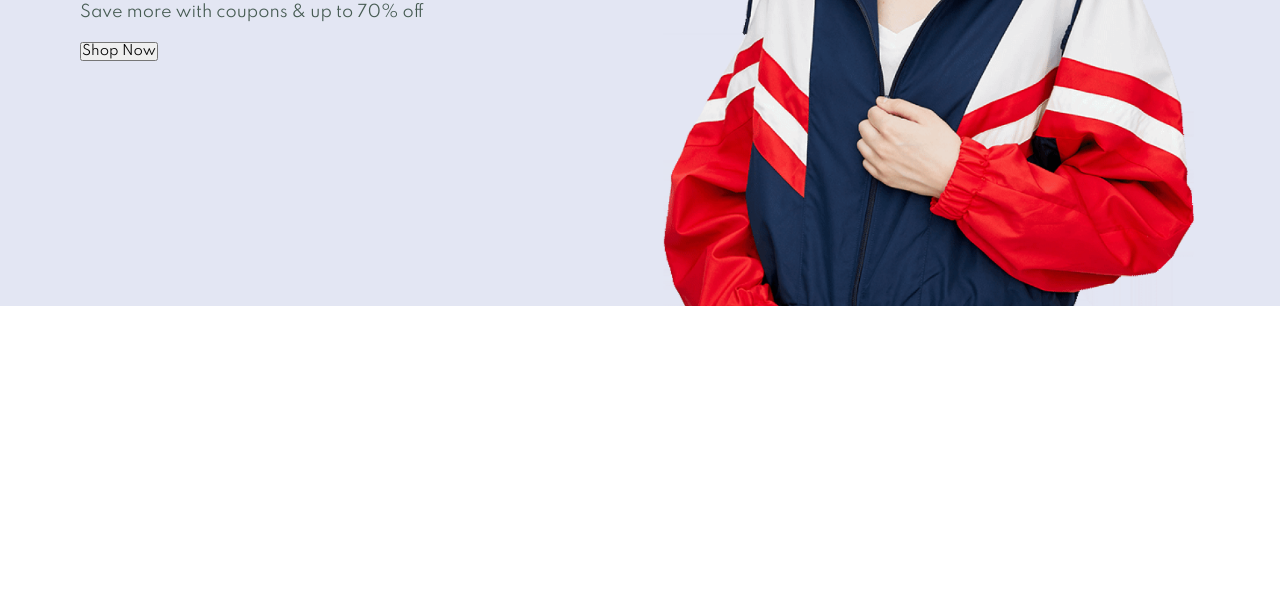
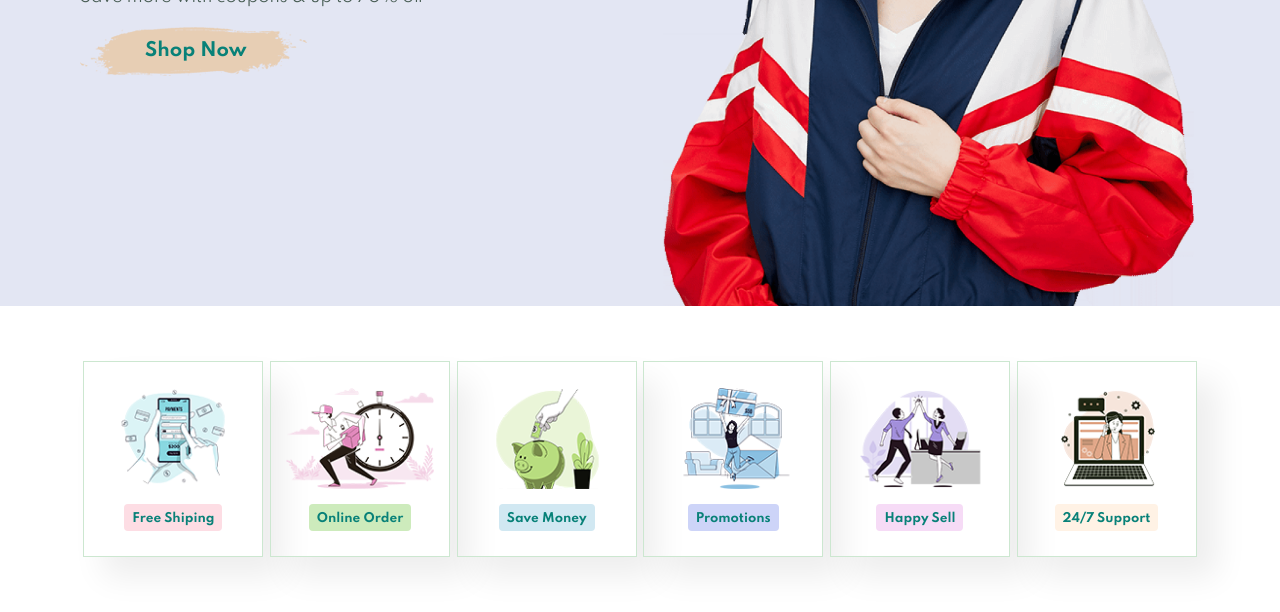
Before and after one commit to Durgesh4444/e-comerce-website-, a plain HTML site: page index.html in a window 1280 px wide. Shown: the part 499-1111 px from the top of the page. Before the commit the page ends 805 px from the top, so only its background shows below. Drawn offline with Linux system fonts and the light colour scheme.

Commit message:
third commit

```diff
--- a/index.html
+++ b/index.html
@@ -33,6 +33,32 @@
             <button>Shop Now</button>
         </section>
 
+        <section id="feature" class="section-p1">
+            <div class="fe-box">
+                <img src="./img/img/features/f1.png" alt="">
+                <h6>Free Shiping</h6>
+            </div>
+            <div class="fe-box">
+                <img src="./img/img/features/f2.png" alt="">
+                <h6>Online Order</h6>
+            </div>
+            <div class="fe-box">
+                <img src="./img/img/features/f3.png" alt="">
+                <h6>Save Money</h6>
+            </div>
+            <div class="fe-box">
+                <img src="./img/img/features/f4.png" alt="">
+                <h6>Promotions</h6>
+            </div>
+            <div class="fe-box">
+                <img src="./img/img/features/f5.png" alt="">
+                <h6>Happy Sell</h6>
+            </div>
+            <div class="fe-box">
+                <img src="./img/img/features/f6.png" alt="">
+                <h6>24/7 Support</h6>
+            </div>
+        </section>
 
 
 
--- a/style.css
+++ b/style.css
@@ -37,7 +37,10 @@ p{
     margin: 15px 0 20px 0;
 }
 
-section-p1{
+.section-p1{
+    padding: 40px 80px;
+}
+.section-m1{
     margin: 40px 0;
 }
 
@@ -54,6 +57,9 @@ body{
     padding:20px 80px;
     background-color: #E3E6F3;
     box-shadow: 0 5px 15px rgba(0, 0, 0, 0.06);
+    z-index: 2;
+    position: sticky;
+    top: 0;
 }
 
 #navbar{
@@ -109,3 +115,76 @@ body{
 #hero h4{
     padding-bottom: 15px;
 }
+#hero h1{
+    color: #088178;
+}
+
+#hero button{
+    background-image: url(img/img/button.png);
+    background-color: transparent;
+    color: #088178;
+    border: none;
+    padding: 14px 80px 14px 65px;
+    cursor: pointer;
+    background-repeat: no-repeat;
+    font-weight: 700;
+    font-size: 18px;
+
+}
+#feature{
+    display: flex;
+    align-items: center;
+    justify-content:space-around;
+    flex-wrap: wrap;
+}
+
+#feature .fe-box{
+    width: 180px;
+    text-align: center;
+    padding: 25px 15px;
+    border: 1px solid #cce7d0;
+    box-shadow: 20px 20px 30px rgba(0, 0, 0, 0.07);
+    margin: 15px 0;
+}
+
+#feature .fe-box:hover{
+    box-shadow: 10px 10px 54px rgba(70, 62, 221, 0.01);
+
+}
+
+
+/* to make image responsive   ***********  */
+
+#feature .fe-box img{
+    width: 100%;
+    margin-bottom: 10px;
+}
+
+#feature .fe-box h6{
+    display: inline-block;
+    padding: 9px 8px 6px 8px;
+    line-height: 1;
+    border-radius: 4px;
+    color: #088178;
+    background-color: #fddde4;
+}
+
+#feature .fe-box:nth-child(2) h6{
+background-color: #cdebbc;
+}
+
+#feature .fe-box:nth-child(3) h6{
+background-color: #d1e8f2;
+}
+
+#feature .fe-box:nth-child(4) h6{
+background-color: #cdd4f8;
+}
+
+#feature .fe-box:nth-child(5) h6{
+background-color: #f6dbf6;
+}
+
+#feature .fe-box:nth-child(6) h6{
+background-color: #fff2e5;
+}
```
